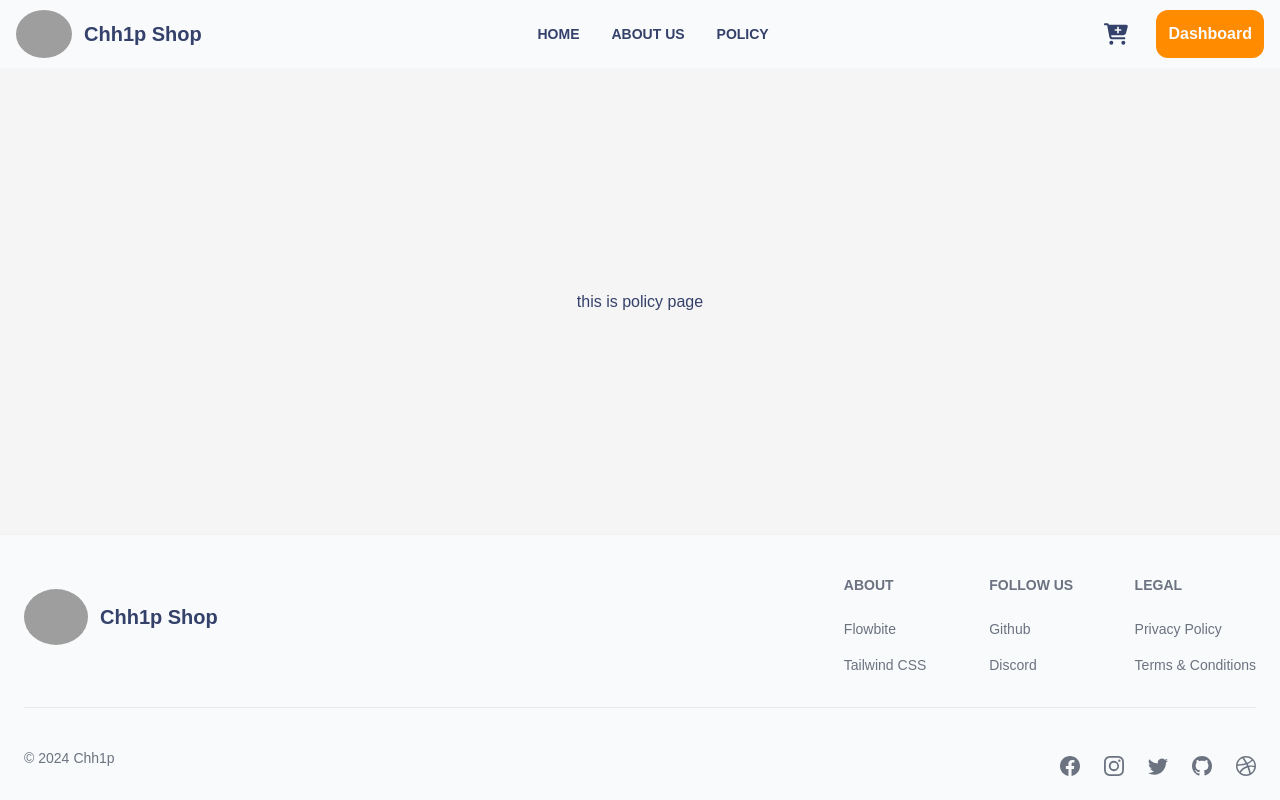
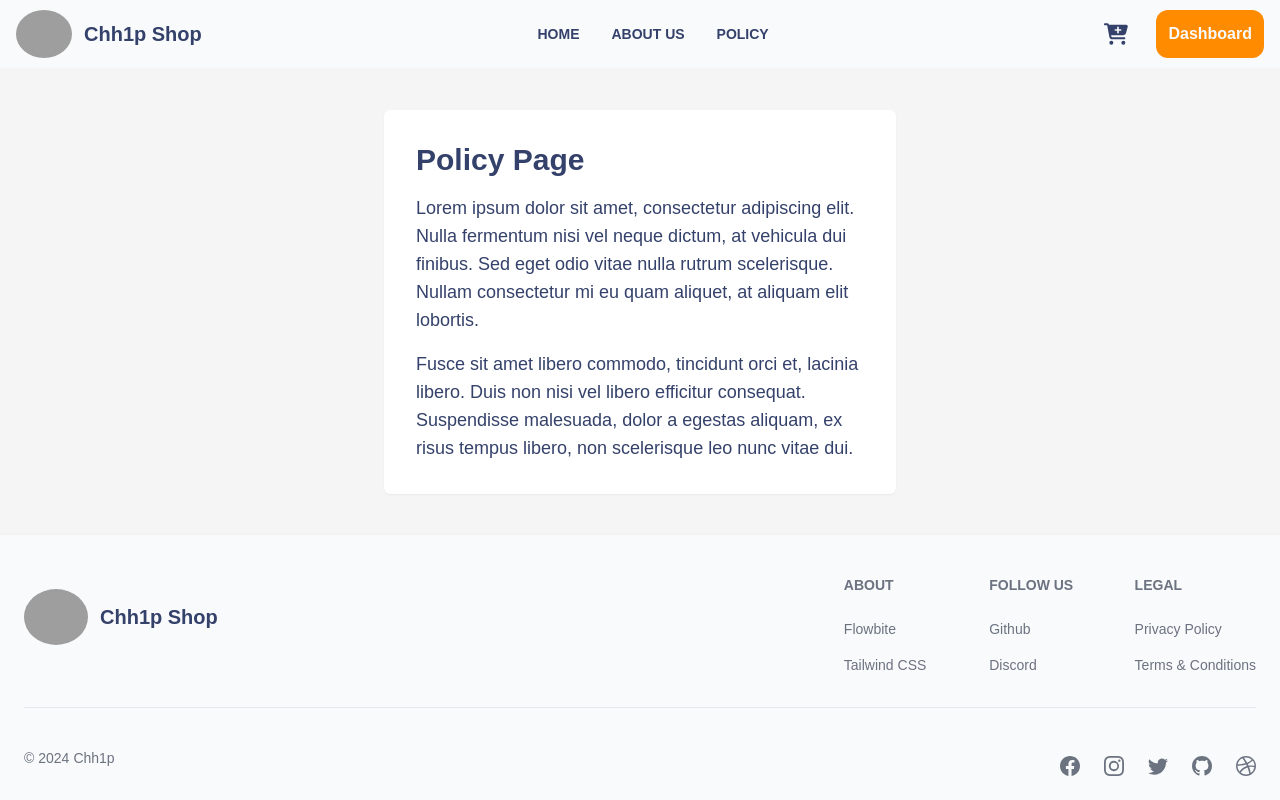
Before and after one commit to jipordev/next-mini-project, a Next.js app: page /policy in a window 1280 px wide. Built offline with nearby package versions, Linux system fonts and the light colour scheme; grey boxes are pictures that could not be loaded; a web font is replaced by a local one.

Commit message:
test deploy

```diff
--- a/src/app/about-us/page.tsx
+++ b/src/app/about-us/page.tsx
@@ -4,7 +4,7 @@ export default function AboutUsPage() {
   return (
     <div className="h-screen grid bg-[whitesmoke] py-7">
       <p className="m-auto">
-        <div className="flex flex-col gap-3 bg-gray-200 mx-auto w-4/5 p-7 rounded-lg">
+        <div className="flex flex-col gap-3 bg-white mx-auto w-4/5 p-7 rounded-lg shadow-sm">
           <h1 className="text-3xl font-bold">About Us</h1>
           <p>Welcome to Chh1p!</p>
           <h1 className="text-xl font-bold">Our Mission</h1>
--- a/src/app/policy/page.tsx
+++ b/src/app/policy/page.tsx
@@ -1,11 +1,21 @@
-import React from 'react'
+import React from 'react';
 
 export default function PolicyPage() {
   return (
-    <main  className='h-screen bg-[whitesmoke] grid'>
-      <p className='m-auto'>
-        this is policy page
-      </p>
+    <main className='h-screen bg-[whitesmoke] flex justify-center items-center'>
+      <div className='max-w-lg p-8 bg-white rounded-md shadow-sm'>
+        <h1 className='text-3xl font-bold mb-4'>Policy Page</h1>
+        <p className='text-lg'>
+          Lorem ipsum dolor sit amet, consectetur adipiscing elit. Nulla fermentum nisi vel neque dictum,
+          at vehicula dui finibus. Sed eget odio vitae nulla rutrum scelerisque.
+          Nullam consectetur mi eu quam aliquet, at aliquam elit lobortis.
+        </p>
+        <p className='text-lg mt-4'>
+          Fusce sit amet libero commodo, tincidunt orci et, lacinia libero.
+          Duis non nisi vel libero efficitur consequat. Suspendisse malesuada,
+          dolor a egestas aliquam, ex risus tempus libero, non scelerisque leo nunc vitae dui.
+        </p>
+      </div>
     </main>
-  )
+  );
 }
```
Also changed, not shown: src/app/[id]/page.tsx (+1 -11 lines).
